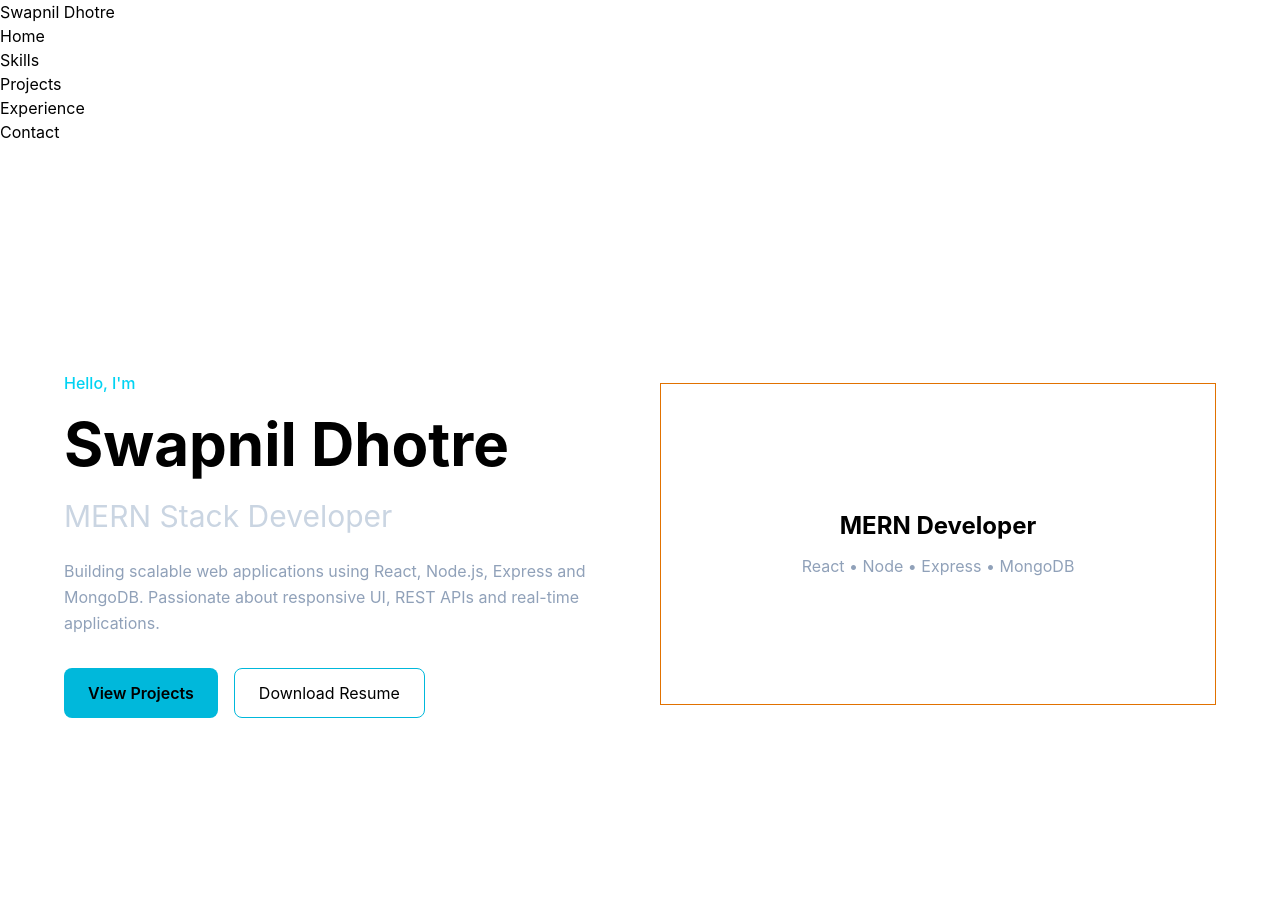
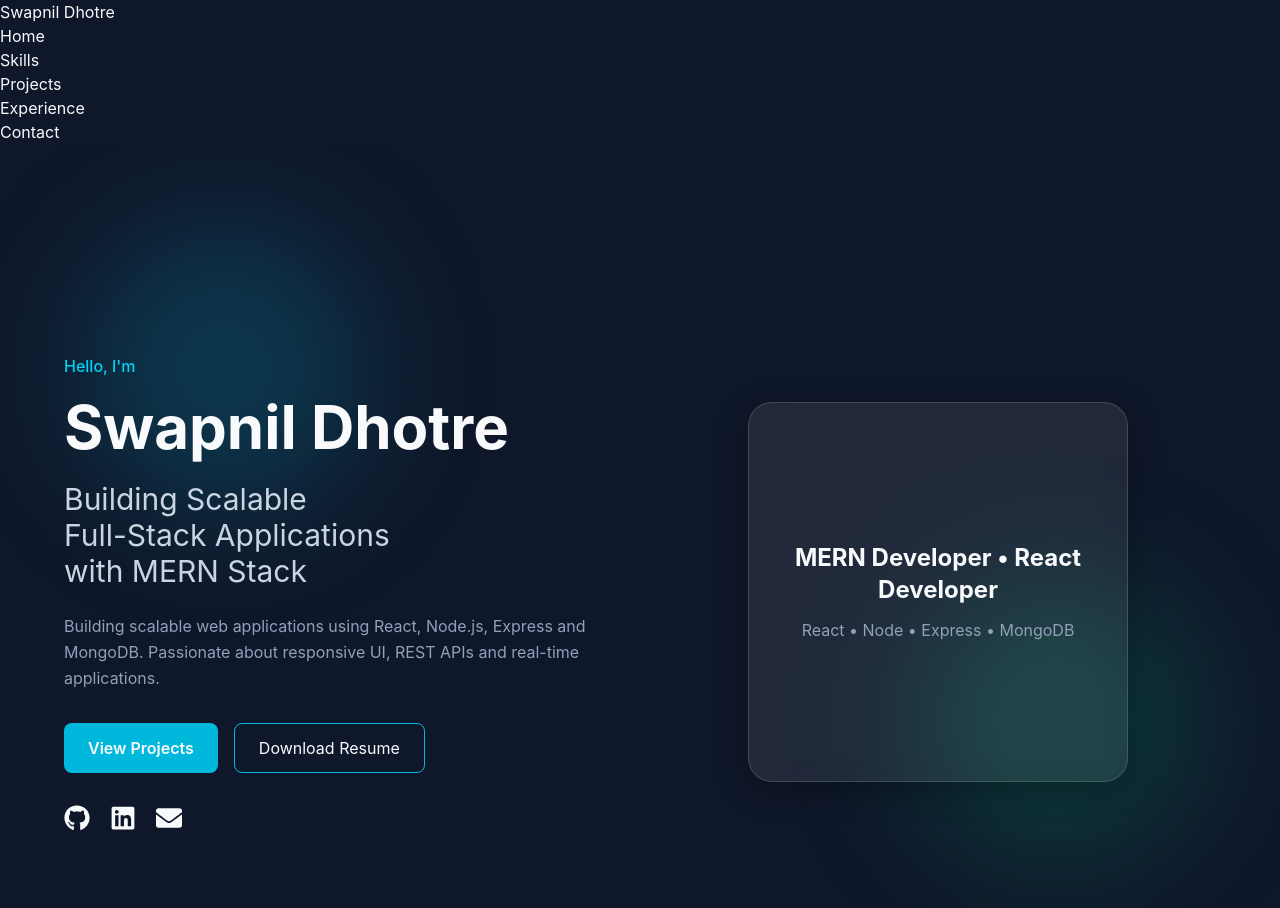
Before and after one commit to Swapnil7058/swapnil-portfolio, a React (Vite) app in the folder client/: page / in a window 1280 px wide. Shown: the top 908 px of the page. Built offline with nearby package versions, Linux system fonts and the light colour scheme.

Commit message:
feat(hero): create animated hero section

```diff
--- a/client/package.json
+++ b/client/package.json
@@ -11,8 +11,10 @@
   },
   "dependencies": {
     "@tailwindcss/vite": "^4.3.0",
+    "framer-motion": "^12.40.0",
     "react": "^19.2.6",
     "react-dom": "^19.2.6",
+    "react-icons": "^5.6.0",
     "tailwindcss": "^4.3.0"
   },
   "devDependencies": {
--- a/client/src/components/Hero.jsx
+++ b/client/src/components/Hero.jsx
@@ -1,12 +1,23 @@
 import React from "react";
+import { FaGithub, FaLinkedin, FaEnvelope } from "react-icons/fa";
+import { motion } from "framer-motion";
 
 const Hero = () => {
   return (
-    <section id="home" className="min-h-screen flex items-center">
-      <div className="container-custom mx-auto px-6">
+    <section
+      id="home"
+      className=" relative overflow-hidden min-h-screen flex items-center pt-24"
+    >
+      <div className="absolute top-20 left-20 w-72 h-72 bg-cyan-500/20 blur-3xl rounded-full"></div>
+      <div className=" absolute bottom-20 right-20 w-72 h-72 bg-emerald-500/20 blur-3xl rounded-full"></div>
+      <div className="container-custom mx-auto px-6 relative z-10">
         <div className="grid lg:grid-cols-2 gap-10 items-center">
           {/* Left Side */}
-          <div>
+          <motion.div
+            initial={{ opacity: 0, x: -50 }}
+            animate={{ opacity: 1, x: 0 }}
+            transition={{ duration: 0.8 }}
+          >
             <p className="text-cyan-400 font-medium mb-3">Hello, I'm</p>
 
             <h1 className="text-5xl md:text-6xl font-bold leading-tight">
@@ -14,7 +25,9 @@ const Hero = () => {
             </h1>
 
             <h2 className="text-2xl md:text-3xl text-slate-300 mt-4">
-              MERN Stack Developer
+              Building Scalable <br />
+              Full-Stack Applications <br />
+              with MERN Stack
             </h2>
 
             <p className="text-slate-400 mt-6 max-w-xl leading-relaxed">
@@ -50,26 +63,56 @@ const Hero = () => {
                 Download Resume
               </button>
             </div>
-          </div>
+
+            <div className="flex gap-5 mt-8">
+              <a href="#" target="_blank" rel="noreferrer">
+                <FaGithub
+                  size={26}
+                  className="cursor-pointer hover:text-cyan-400 transition"
+                />
+              </a>
+              <a href="#" target="_blank" rel="noreferrer">
+                <FaLinkedin
+                  size={26}
+                  className="cursor-pointer hover:text-cyan-400 transition"
+                />
+              </a>
+              <a href="#" target="_blank" rel="noreferrer">
+                <FaEnvelope
+                  size={26}
+                  className="cursor-pointer hover:text-cyan-400 transition"
+                />
+              </a>
+            </div>
+          </motion.div>
 
           {/* Right Side */}
-          <div className="flex justify-center border border-amber-600">
+          <div className="flex justify-center">
             <div
               className="
               glass
-              w-[320px]
-              h-[320px]
+              w-[380px]
+              h-[380px]
               flex
               items-center
               justify-center
               text-center
               "
             >
-              <div>
-                <h3 className="text-2xl font-bold">MERN Developer</h3>
+              <motion.div
+                initial={{ opacity: 0, x: 50 }}
+                animate={{ opacity: 1, x: 0 }}
+                whileHover={{ y: -10 }}
+                transition={{ duration: 0.8 }}
+              >
+                <h3 className="text-2xl font-bold">
+                  MERN Developer • React Developer
+                </h3>
 
-                <p className="text-slate-400 mt-3">React • Node • Express • MongoDB</p>
-              </div>
+                <p className="text-slate-400 mt-3">
+                  React • Node • Express • MongoDB
+                </p>
+              </motion.div>
             </div>
           </div>
         </div>
--- a/client/src/index.css
+++ b/client/src/index.css
@@ -1,4 +1,19 @@
 @import "tailwindcss";
+
+html {
+  scroll-behavior: smooth;
+}
+
+body {
+  background-color: #0F172A;
+  color: #F8FAFC;
+  font-family: Inter, sans-serif;
+  margin: 0;
+}
+
+#root {
+  min-height: 100vh;
+}
 
 .container-custom {
   max-width: 1200px;
@@ -6,11 +21,14 @@
 }
 
 .glass {
-  background: rgba(255,255,255,0.05);
+  background: rgba(255, 255, 255, 0.08);
 
-  backdrop-filter: blur(10px);
+  backdrop-filter: blur(12px);
 
-  border: 1px solid rgba(255,255,255,0.1);
+  border: 1px solid rgba(255, 255, 255, 0.15);
 
   border-radius: 24px;
+
+  box-shadow:
+    0 8px 32px rgba(0, 0, 0, 0.3);
 }
```
Also changed, not shown: 1 other file (tests, documents, lock files or other folders).
